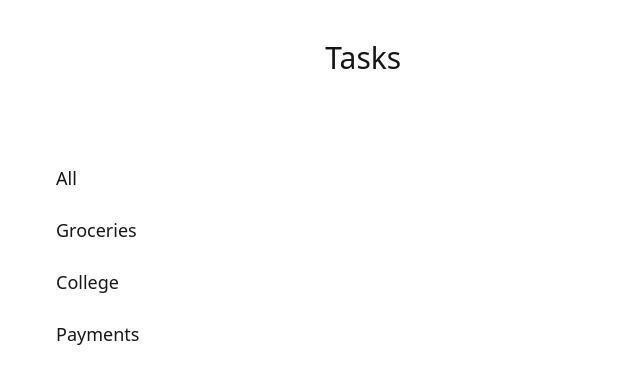
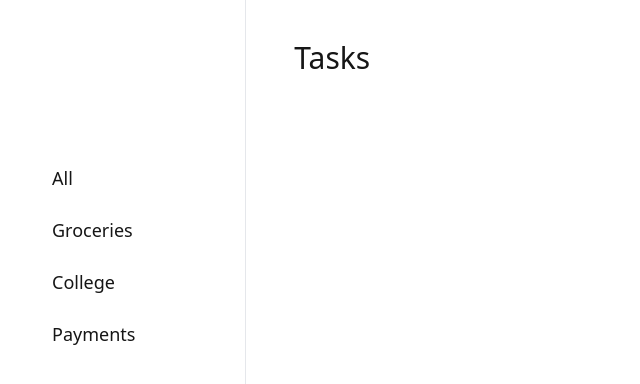
Before and after one commit to mohammadfallah7/react-todo-app, a React (Vite) app: page / in a window 1280 px wide. Shown: the top 384 px of the page, without its empty margins (0-640 px from the left). Built offline with nearby package versions, Linux system fonts and the light colour scheme.

Commit message:
fix layout bugs

```diff
--- a/src/App.tsx
+++ b/src/App.tsx
@@ -6,14 +6,14 @@ const App = () => {
   const [selectedCategory, setSelectedCategory] = useState<string>("");
 
   return (
-    <div className="container mx-auto px-4 sm:px-6 grid grid-cols-6">
-      <div className="col-span-1 hidden sm:block h-screen">
+    <div className="grid grid-cols-6 gap-x-28 px-5">
+      <div className="col-span-1 hidden h-screen sm:block">
         <SideBar
           selectedCategory={selectedCategory}
           onSelectCategory={(category) => setSelectedCategory(category)}
         />
       </div>
-      <div className="col-span-6 sm:col-span-5 sm:pl-24">
+      <div className="col-span-6 sm:col-span-5 sm:border-l sm:pl-12">
         <TaskView selectedCategory={selectedCategory} />
       </div>
     </div>
```
